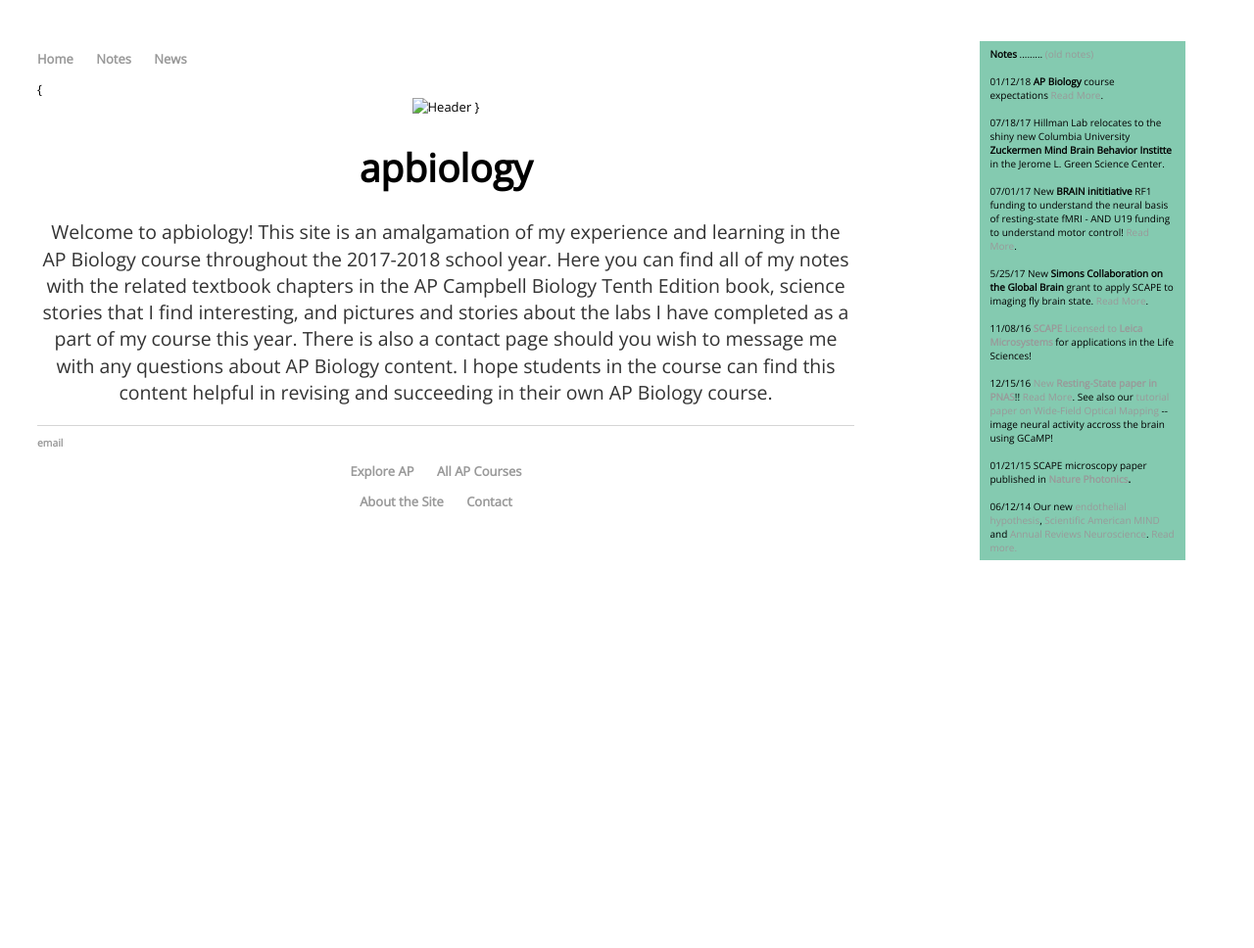
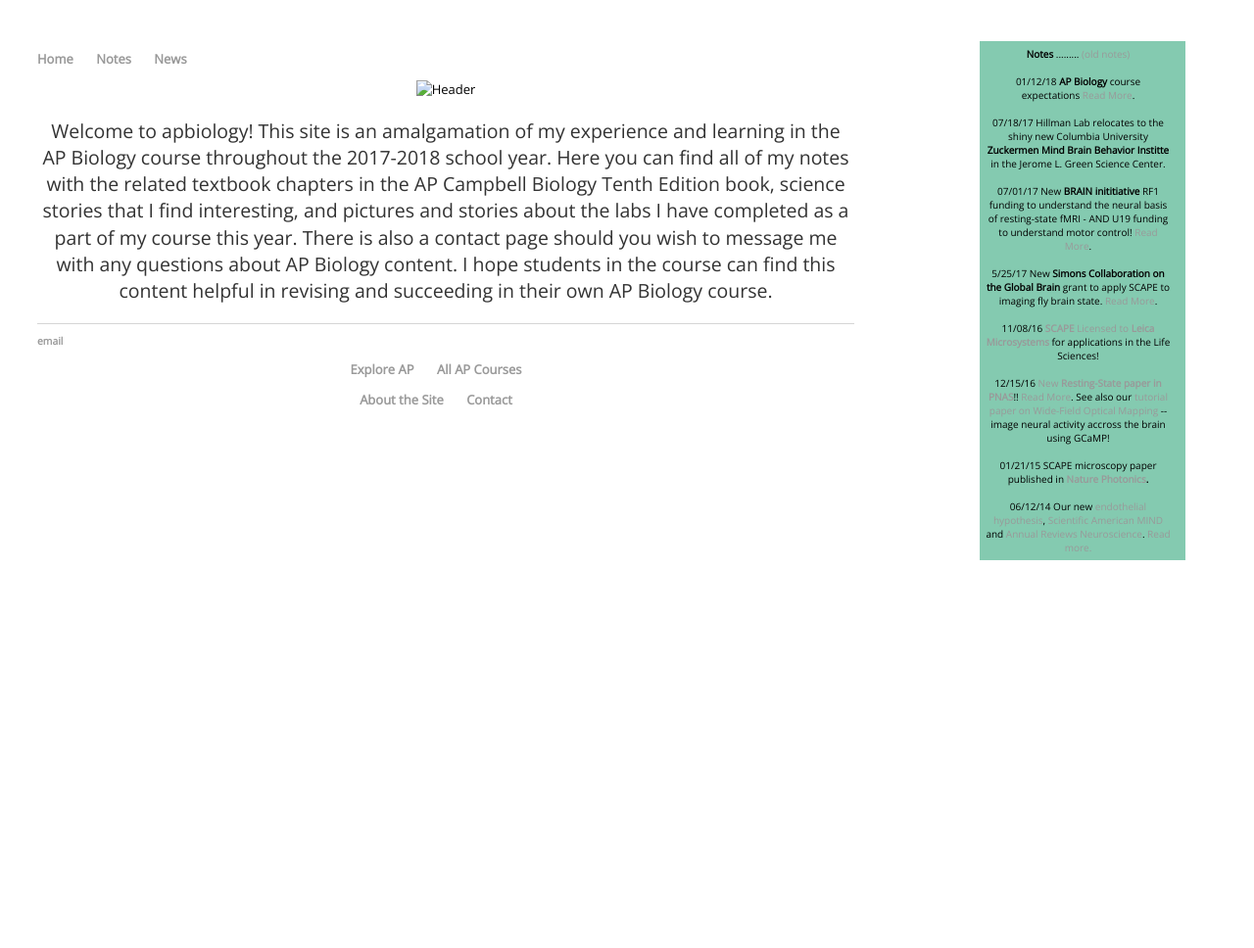
Before and after one commit to meganscarlett/meganscarlett.github.io, a Jekyll site: the page built from index.html, in a window 1280 px wide. Shown: the whole page at 98% size. Built offline with Jekyll 4.4.1, drawn with Linux system fonts in a browser that asks for light colours.

Commit message:
Update index.html

```diff
--- a/index.html
+++ b/index.html
@@ -3,10 +3,7 @@ layout: default
 title: apbiology
 ---
 <div class="blurb">
-	{
-<center><img src="meganscarlett.github.io/Screen Shot 2018-01-12 at 11.07.38 PM.png" alt="Header"</center>
-	}
-	<h1>apbiology</h1>
+<div style="text-align: center;"><img src="meganscarlett.github.io/Screen Shot 2018-01-12 at 11.07.38 PM.png" alt="Header"</div>
 	<p>Welcome to apbiology! This site is an amalgamation of my experience and learning in the AP Biology course throughout the 2017-2018 school year.
 
 Here you can find all of my notes with the related textbook chapters in the AP Campbell Biology Tenth Edition book, science stories that I find interesting, and pictures and stories about the labs I have completed as a part of my course this year.
```
